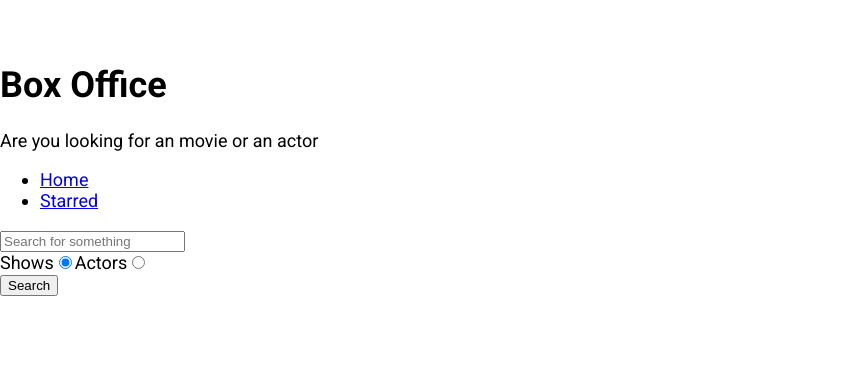
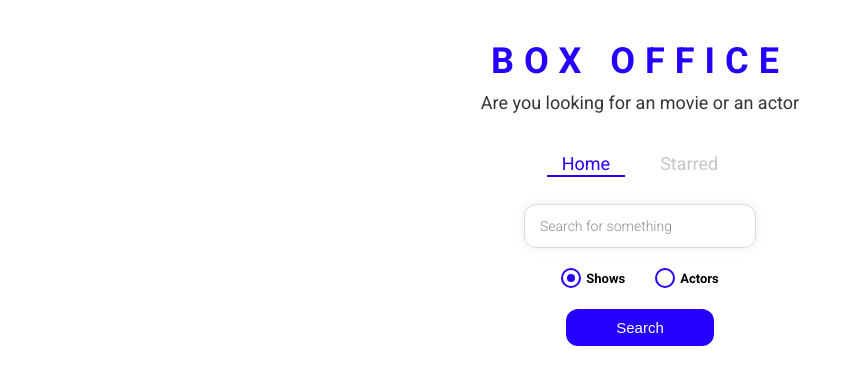
Before and after one commit to nygupta/Box-Office, a React (Create React App) app: page / in a window 1280 px wide. Shown: the top 384 px of the page, without its empty margins (0-862 px from the left). Built offline with nearby package versions, Linux system fonts and the light colour scheme.

Commit message:
styled the entire app

```diff
--- a/src/App.js
+++ b/src/App.js
@@ -1,11 +1,21 @@
 import React from 'react';
 import { Switch, Route } from 'react-router-dom';
+import { ThemeProvider } from 'styled-components';
 import Home from './pages/Home';
 import Starred from './pages/Starred';
 import Show from './pages/Show';
 
+const theme = {
+  mainColors: {
+    blue: '#2400ff',
+    gray: '#c6c6c6',
+    dark: '#353535',
+  },
+};
+
 function App() {
   return (
+    <ThemeProvider theme={theme} >
       <Switch>
         <Route exact path='/'>
           <Home />
@@ -21,6 +31,7 @@
           <h2>Page not Found!</h2>
         </Route>
       </Switch>
+    </ThemeProvider>
   );
 }
 
--- /dev/null
+++ b/src/components/CustomRadio.js
@@ -0,0 +1,60 @@
+import React from 'react';
+import styled from 'styled-components';
+
+const RadioWrapper = styled.label`
+    display: block;
+    position: relative;
+    padding-left: 25px;
+    cursor: pointer;
+    font-size: 13px;
+    user-select: none;
+    font-weight: 700;
+    line-height: 1.65;
+    input {
+        position: absolute;
+        opacity: 0;
+        cursor: pointer;
+    }
+    span {
+        position: absolute;
+        top: 0;
+        left: 0;
+        height: 16px;
+        width: 16px;
+        background-color: #fff;
+        border: 2px solid ${({ theme }) => theme.mainColors.blue};
+        border-radius: 50%;
+    }
+    input:checked ~ span {
+        background-color: #fff;
+        border: 2px solid ${({ theme }) => theme.mainColors.blue};
+    }
+    span:after {
+        content: '';
+        position: absolute;
+        display: none;
+    }
+    input:checked ~ span:after {
+        display: block;
+    }
+    span:after {
+        top: 4px;
+        left: 4px;
+        width: 8px;
+        height: 8px;
+        border-radius: 50%;
+        background: ${({ theme }) => theme.mainColors.blue};
+    }
+`;
+
+const CustomRadio = ({lable, ...restProps}) => {
+    return (
+        <RadioWrapper htmlFor={restProps.id} >
+            {lable}
+            <input {...restProps} type='radio'/>
+            <span />
+        </RadioWrapper>
+    );
+};
+
+export default CustomRadio;
--- a/src/components/Navs.js
+++ b/src/components/Navs.js
@@ -1,5 +1,6 @@
 import React from 'react';
-import { Link } from 'react-router-dom';
+import { useLocation } from 'react-router-dom';
+import { NavList, LinkStyled } from './Navs.styled';
 
 const LINKS = [
     {to: '/', text: 'Home'},
@@ -7,16 +8,18 @@
 ]
 
 const Navs = () => {
+    const location = useLocation();
+    console.log(location);
     return (
         <div>
-            <ul>
+            <NavList>
                 {
                     LINKS.map(item => (
                     <li key={item.to}>
-                        <Link to={item.to}>{item.text}</Link>
+                        <LinkStyled to={item.to} className={item.to === location.pathname ? 'active' : '' } >{item.text}</LinkStyled>
                     </li>
                 ))}
-            </ul>
+            </NavList>
         </div>
     );
 };
--- /dev/null
+++ b/src/components/Navs.styled.js
@@ -0,0 +1,41 @@
+import styled from "styled-components";
+import { Link } from "react-router-dom";
+
+export const NavList = styled.ul`
+    display: flex;
+    justify-content: center;
+    list-style: none;
+    margin: 0 0 30px;
+    padding: 0;
+`;
+
+export const LinkStyled = styled(Link)`
+    margin: 0 10px;
+    padding: 3px 15px;
+    position: relative;
+    text-decoration: none;
+    color: ${({ theme }) => theme.mainColors.gray};
+    &.active {
+        color: ${({ theme }) => theme.mainColors.blue};
+        &:after {
+        content: '';
+        position: absolute;
+        display: block;
+        height: 2px;
+        left: 0%;
+        bottom: 0;
+        background-color: ${({ theme }) => theme.mainColors.blue};
+        animation: slide-in 0.3s ease-in forwards;
+        @keyframes slide-in {
+            from {
+            left: 50%;
+            width: 0;
+            }
+            to {
+            left: 0%;
+            width: 100%;
+            }
+        }
+        }
+    }
+`;
--- a/src/components/Title.js
+++ b/src/components/Title.js
@@ -1,11 +1,12 @@
 import React from 'react';
+import { TitleWrapper } from './Title.styled';
 
 const Title = ({title, subtitle}) => {
     return (
-        <div>
+        <TitleWrapper>
             <h1>{title}</h1>
             <p>{subtitle}</p>
-        </div>
+        </TitleWrapper>
     );
 };
 
--- /dev/null
+++ b/src/components/Title.styled.js
@@ -0,0 +1,18 @@
+import styled from "styled-components";
+
+export const TitleWrapper = styled.div`
+    text-align: center;
+    margin: 0 0 40px;
+
+    h1 {
+        color: ${({ theme }) => theme.mainColors.blue};
+        letter-spacing: 10px;
+        text-transform: uppercase;
+        margin: 0 0 10px;
+    }
+
+    p {
+        color: ${({ theme }) => theme.mainColors.dark};
+        margin: 0;
+    }
+`;
--- a/src/pages/Home.js
+++ b/src/pages/Home.js
@@ -4,6 +4,8 @@
 import ShowGrid from '../components/show/ShowGrid';
 import ActorGrid from '../components/actor/ActorGrid';
 import { useLastQuery } from '../misc/custom-hooks';
+import { RadioInputsWrapper, SearchButtonWrapper, SearchInput } from './Home.styled';
+import CustomRadio from '../components/CustomRadio';
 
 const Home = () => {
     const [input, setInput] = useLastQuery();
@@ -44,37 +46,36 @@
 
     return (
         <MainPageLayout>
-            <input
+            <SearchInput
                 type='text'
                 placeholder='Search for something'
                 onChange={onInputChange}
                 onKeyDown={onKeyDown}
                 value={input}
             />
-            <div>
-                <label htmlFor='show-search' >
-                    Shows
-                    <input
+            <RadioInputsWrapper>
+                <div>
+                    <CustomRadio
+                        lable='Shows'
                         id='show-search'
-                        type='radio'
                         value='shows'
                         checked={isShowsSearch}
                         onChange={onRadioChange}
                     />
-                </label>
-                <label htmlFor='actor-search'>
-                    Actors
-                    <input
+                </div>
+                <div>
+                    <CustomRadio
+                        lable='Actors'
                         id='actor-search'
-                        type='radio'
                         value='people'
                         checked={!isShowsSearch}
                         onChange={onRadioChange}
                     />
-                </label>
-            </div>
-
-            <button type='button' onClick={onSearch}>Search</button>
+                </div>
+            </RadioInputsWrapper>
+            <SearchButtonWrapper>
+                <button type='button' onClick={onSearch}>Search</button>
+            </SearchButtonWrapper>
             {renderResults()}
         </MainPageLayout>
     );
--- /dev/null
+++ b/src/pages/Home.styled.js
@@ -0,0 +1,47 @@
+import styled from "styled-components";
+
+export const SearchInput = styled.input`
+    display: block;
+    font-family: 'Roboto', sans-serif;
+    width: 200px;
+    margin: auto;
+    outline: none;
+    padding: 13px 15px;
+    border: 1px solid #dbdbdb;
+    box-shadow: 0px 0px 10px 0px rgba(219, 219, 219, 0.5);
+    font-size: 14px;
+    border-radius: 12px;
+    color: #8d8d8d;
+
+    &::placeholder {
+        font-weight: 300;
+        color: #8d8d8d;
+    }
+`;
+
+export const RadioInputsWrapper = styled.div`
+    display: flex;
+    justify-content: center;
+    margin: 20px 0;
+    div {
+        margin: 0 15px;
+    }
+`;
+
+export const SearchButtonWrapper = styled.div`
+    text-align: center;
+    margin-bottom: 35px;
+    button {
+        color: #fff;
+        background-color: ${({ theme }) => theme.mainColors.blue};
+        margin: auto;
+        padding: 10px 50px;
+        font-size: 15px;
+        border: none;
+        outline: none;
+        border-radius: 12px;
+        &:hover {
+        cursor: pointer;
+        }
+    }
+`;
```
